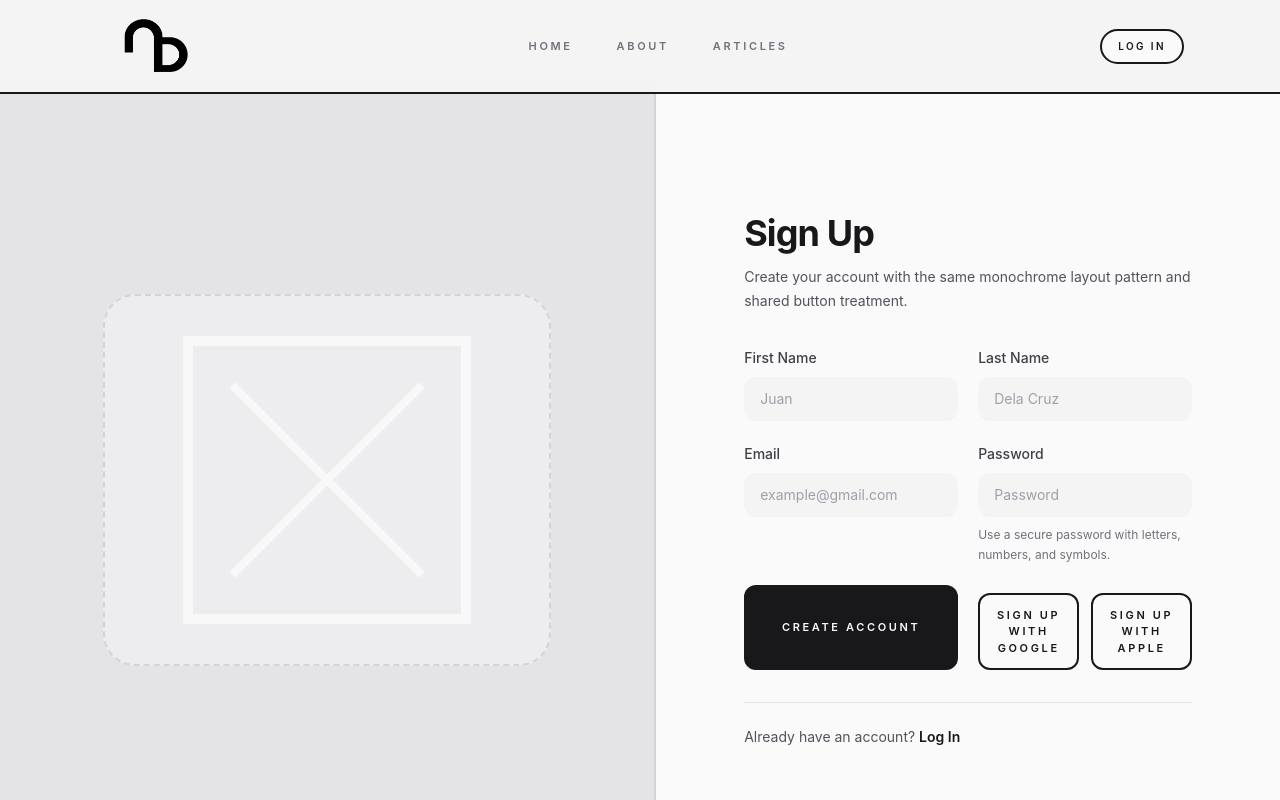
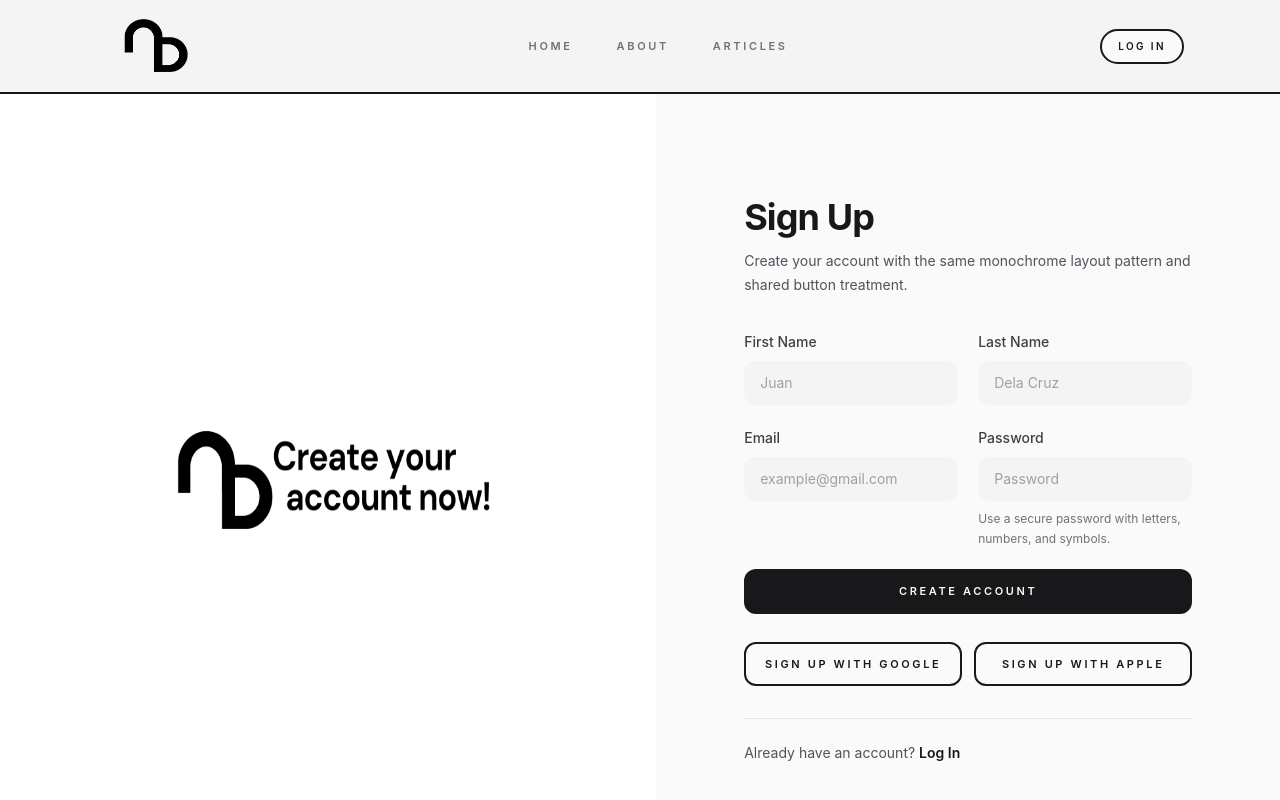
Before and after one commit to njeybe/natividad-webprog, a React (Vite) app in the folder natividad-client/: page /auth/signup in a window 1280 px wide. Shown: the top 800 px of the page. Built offline with nearby package versions, Linux system fonts and the light colour scheme.

Commit message:
move the action button classes outside the parent form div and enhance the login and signup with images" `

```diff
--- a/natividad-client/src/layouts/AuthLayout.jsx
+++ b/natividad-client/src/layouts/AuthLayout.jsx
@@ -1,17 +1,16 @@
-import { Outlet } from "react-router-dom";
+import { Outlet, useLocation } from "react-router-dom";
+import signinImage from "../assets/images/SignInImage.png";
+import signupImage from "../assets/images/SignUpImage.png";
 
 const AuthLayout = () => {
+  const location = useLocation();
+
+  const image =
+    location.pathname.includes("/auth/signup") ? signupImage : signinImage;
   return (
     <section className="min-h-screen bg-zinc-100 text-zinc-900">
       <div className="min-h-screen w-full grid lg:grid-cols-[1fr_0.95fr]">
-        <div className="flex items-center justify-center border-b-2 border-zinc-300 bg-zinc-200 p-8 sm:p-10 lg:border-b-0 lg:border-r-2 lg:border-zinc-300 lg:p-16">
-          <div className="flex w-full max-w-md items-center justify-center rounded-4xl border-2 border-dashed border-zinc-300 bg-zinc-100/60 p-8 sm:p-10 ">
-            <div className="relative aspect-square w-full max-w-[18rem] border-10 border-zinc-50/90">
-              <span className="absolute left-1/2 top-0 h-full w-2 -translate-x-1/2 rotate-45 bg-zinc-50/90" />
-              <span className="absolute left-1/2 top-0 h-full w-2 -translate-x-1/2 -rotate-45 bg-zinc-50/90" />
-            </div>
-          </div>
-        </div>
+        <img src={image} alt="Auth" className="min-h-screen w-full" />
 
         <main className="flex items-center bg-zinc-50 px-6 py-10 sm:px-10 lg:px-16">
           <div className="mx-auto w-full max-w-md">
--- a/natividad-client/src/pages/AuthPages/SignInPage.jsx
+++ b/natividad-client/src/pages/AuthPages/SignInPage.jsx
@@ -5,7 +5,7 @@ const inputClasses =
   "mt-2 w-full rounded-xl border-zinc-300 bg-zinc-100 px-4 py-3 text-sm text-zinc-900 outline-none transition placeholder:text-zinc-400 focus:border-zinc-900 focus:bg-zinc-50";
 
 const actionButtonClassName =
-  "flex w-full rounded-xl py-3 text-[11px] tracking-[0.2em]";
+  "w-full rounded-xl py-3 text-[11px] tracking-[0.2em]";
 
 const SignInPage = () => {
   return (
--- a/natividad-client/src/pages/AuthPages/SignUpPage.jsx
+++ b/natividad-client/src/pages/AuthPages/SignUpPage.jsx
@@ -5,7 +5,7 @@ const inputClasses =
   "mt-2 w-full rounded-xl border-zinc-300 bg-zinc-100 px-4 py-3 text-sm text-zinc-900 outline-none transition placeholder:text-zinc-400 focus:border-zinc-900 focus:bg-zinc-50";
 
 const actionButtonClassName =
-  "flex w-full rounded-xl py-3 text-[11px] tracking-[0.2em]";
+  "w-full rounded-xl py-3 text-[11px] tracking-[0.2em]";
 
 const SignUpPage = () => {
   return (
@@ -85,7 +85,7 @@ const SignUpPage = () => {
               Use a secure password with letters, numbers, and symbols.
             </p>
           </div>
-
+        </div>
           <Button
             type="submit"
             variant="primary"
@@ -111,7 +111,6 @@ const SignUpPage = () => {
               Sign Up with Apple
             </Button>
           </div>
-        </div>
       </form>
 
       <div className="mt-8 border-t border-zinc-200 pt-6 text-sm text-zinc-600">
```
Also changed, not shown: natividad-client/src/assets/images/SignInImage.png (added), natividad-client/src/assets/images/SignUpImage.png (added).
